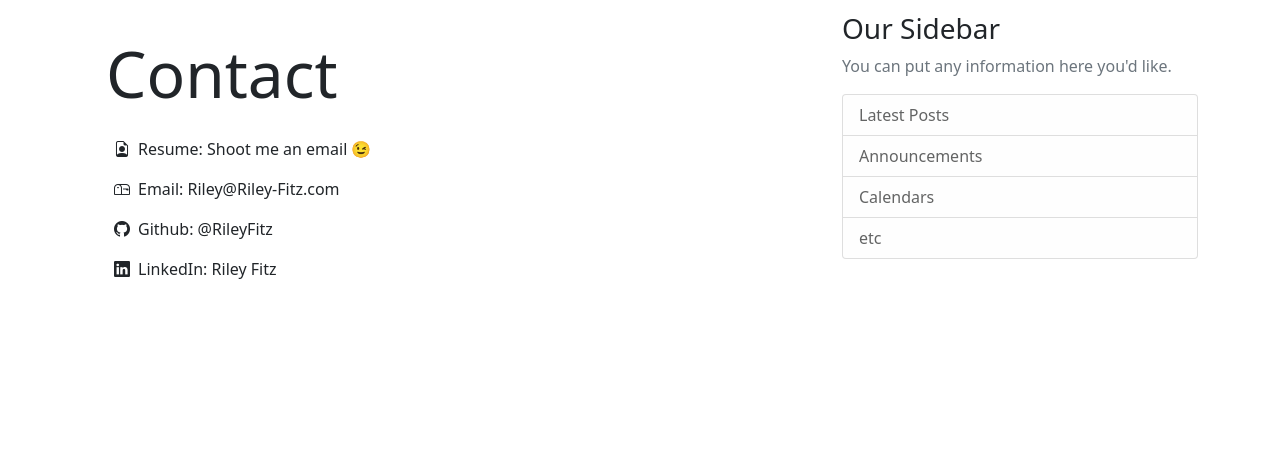
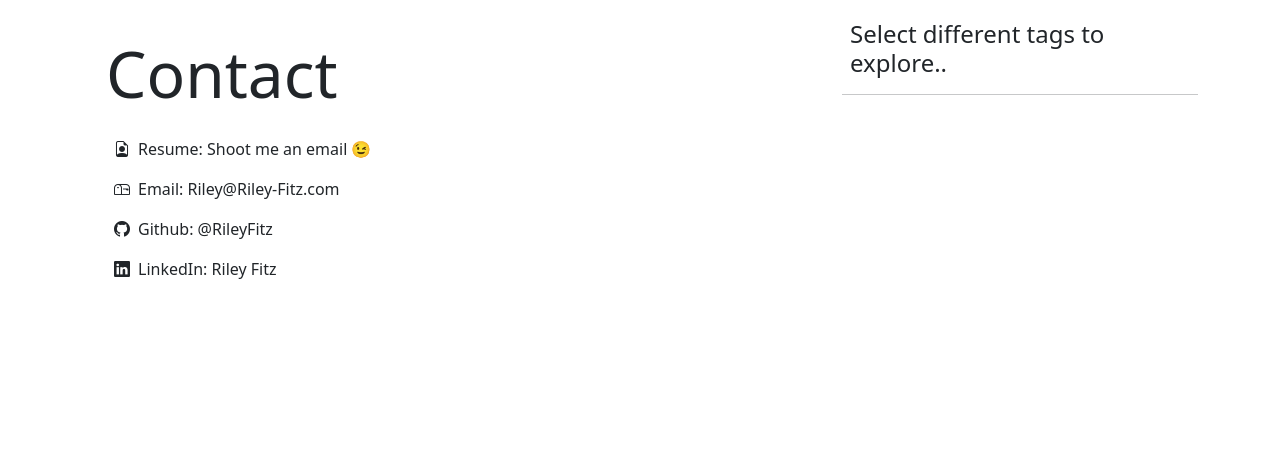
Before and after one commit to RileyFitz/RileyFitz_web, a Django app: page /contact/ in a window 1280 px wide. Shown: the part 58-516 px from the top of the page. Run offline with Django 4.2, Linux system fonts and the light colour scheme.

Commit message:
Add tags to sidebar on homepage.

```diff
--- a/home/templates/home/base.html
+++ b/home/templates/home/base.html
@@ -57,17 +57,13 @@
             {% block content %}{% endblock %}
           </div>
           <div class="col-md-4">
-            <div class="content-section">
-              <h3>Our Sidebar</h3>
-              <p class='text-muted'>You can put any information here you'd like.
-                <ul class="list-group">
-                  <li class="list-group-item list-group-item-light">Latest Posts</li>
-                  <li class="list-group-item list-group-item-light">Announcements</li>
-                  <li class="list-group-item list-group-item-light">Calendars</li>
-                  <li class="list-group-item list-group-item-light">etc</li>
-                </ul>
-              </p>
-            </div>
+            <h4 class="m-2">Select different tags to explore..</h4>
+            <hr>
+            {% for tag in tags %}
+              <button type="button" class="btn btn-primary m-1">
+                {{ tag.name }} <span class="badge bg-secondary">{{ tag.num_items }}</span>
+              </button>
+            {% endfor %}
           </div>
         </div>
       </main>
--- a/home/views.py
+++ b/home/views.py
@@ -1,5 +1,6 @@
 from django.shortcuts import render
 from django.contrib.auth.mixins import LoginRequiredMixin, UserPassesTestMixin
+from django.db.models import Count
 from django.views.generic import (
     TemplateView,
     ListView,
@@ -9,6 +10,7 @@ from django.views.generic import (
     DeleteView
 )
 from .models import Post
+from taggit.models import Tag
 
 class index(ListView):
     model = Post
@@ -16,6 +18,17 @@ class index(ListView):
     context_object_name = 'posts'
     ordering = ['-publish_date']
     paginate_by = 10
+
+
+    def get_context_data(self, **kwargs):
+        data = super(index, self).get_context_data(**kwargs)
+
+        # Query tags, and count number of references each has.
+        query = Tag.objects.all()
+        query2 = query.annotate(num_items=Count('taggit_taggeditem_items')).order_by('-num_items').values()
+        data['tags'] = query2
+
+        return data
 
 class PostDetailView(DetailView):
     model = Post
```
